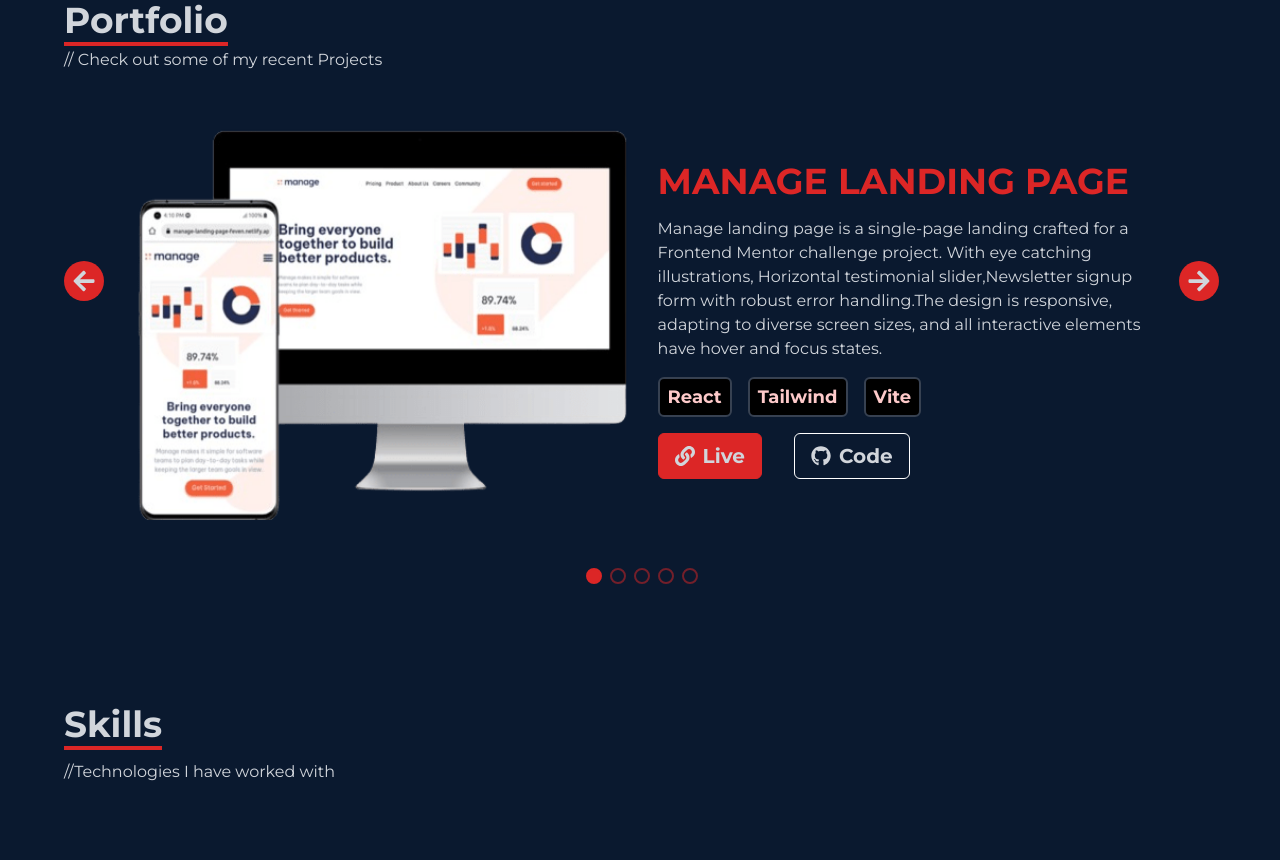
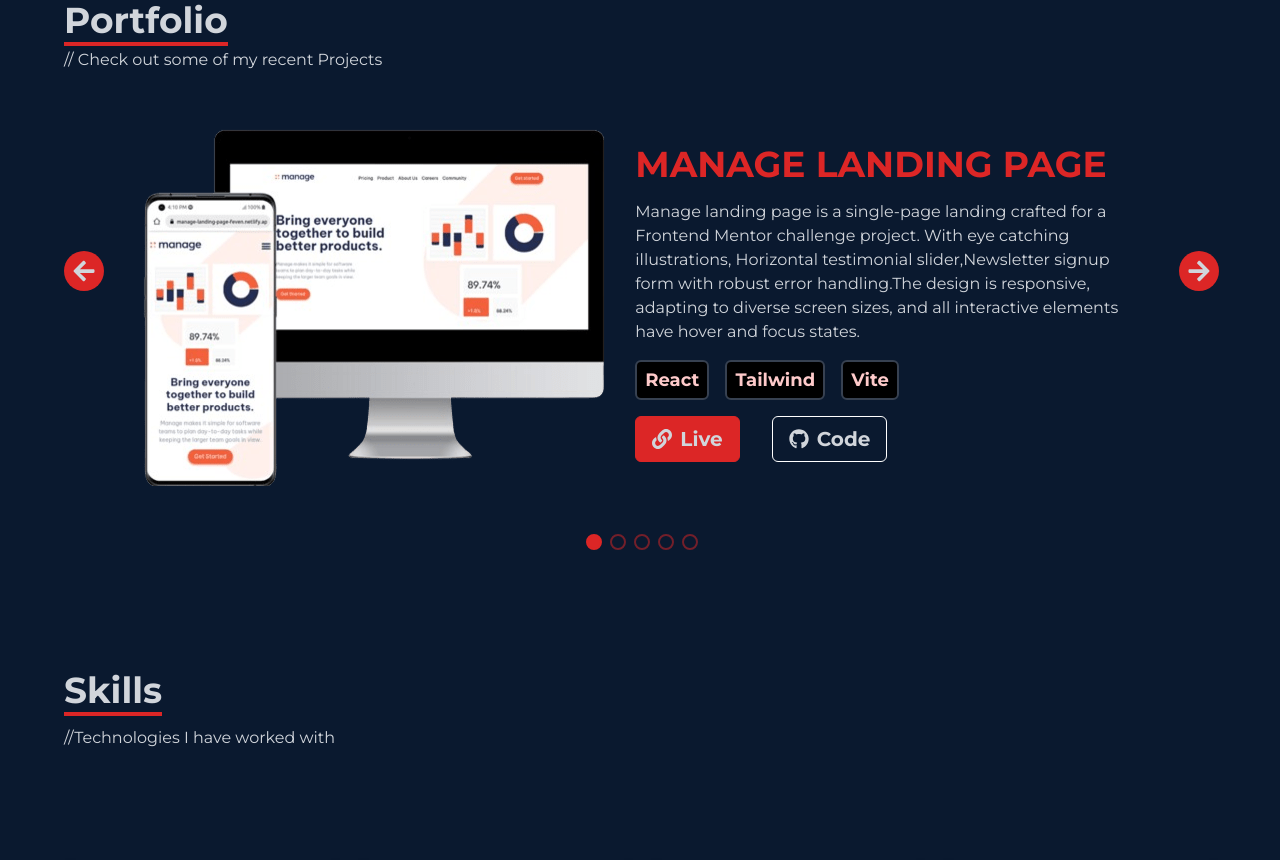
Before and after one commit to FevenSeyfu/myportfolio-react, a React (Vite) app: page / in a window 1280 px wide. Shown: the part 1680-2540 px from the top of the page. Built offline with nearby package versions, Linux system fonts and the light colour scheme; a web font is replaced by a local one.

Commit message:
fix desktop project image aspect ratio

```diff
--- a/src/Components/Portfolio/ProjectCarousel.jsx
+++ b/src/Components/Portfolio/ProjectCarousel.jsx
@@ -38,9 +38,10 @@ const ProjectCarousel = ({ projects }) => {
             <img
               src={item.image}
               alt={`${item.name} image`}
-              className="md:w-3/6 md:h-[25rem] w-[10rem]"
-              width="240"
-              height="400"
+              className="md:w-[485px] md:h-[366px] w-[10rem] h-auto"
+              width="485"
+              height="366"
+              style={{ aspectRatio: "485 / 366" }}
             />
             <div className="flex flex-col w-full  md:w-3/6 justify-center md:items-start gap-6 md:gap-4">
               <h2 className="text-xl md:text-4xl text-primary-dark-red font-bold">
@@ -49,7 +50,10 @@ const ProjectCarousel = ({ projects }) => {
               <p className="line-clamp-5 sm:line-clamp-none">
                 {item.description}
               </p>
-              <ul className="flex flex-row w-full items-start gap-2 md:gap-4 " id="tags">
+              <ul
+                className="flex flex-row w-full items-start gap-2 md:gap-4 "
+                id="tags"
+              >
                 {item.technologies.map((tech, index) => (
                   <li
                     className="border-2 bg-black border-gray-700 text-lighter-red text-nowrap text-md md:text-lg font-bold py-2 md:py-1 px-2 rounded-md"
@@ -59,7 +63,10 @@ const ProjectCarousel = ({ projects }) => {
                   </li>
                 ))}
               </ul>
-              <div id="buttons" className="flex flex-row w-full items-start md:gap-8 gap-4">
+              <div
+                id="buttons"
+                className="flex flex-row w-full items-start md:gap-8 gap-4"
+              >
                 <a
                   href={item.live}
                   onClick={() => handleButtonClick(item.name, "live")}
```
